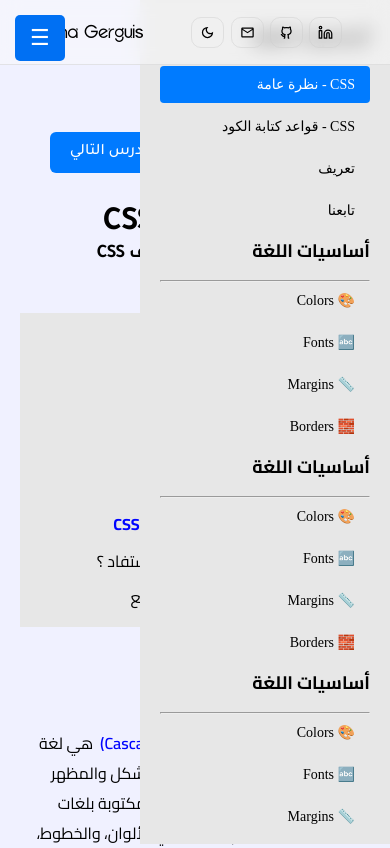
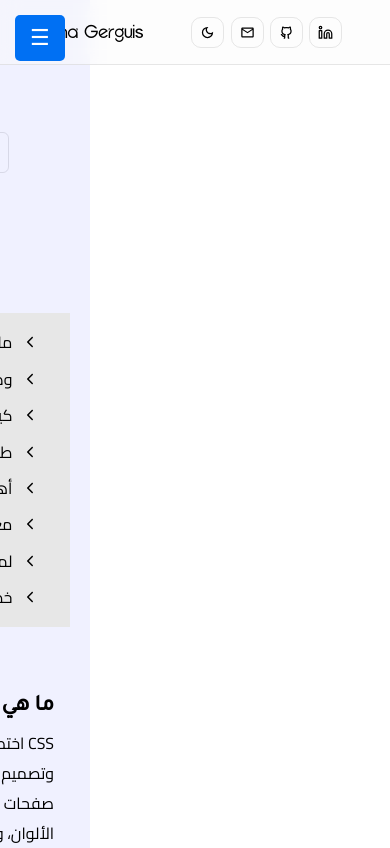
Before and after one commit to mina-gerguis/minagerguis, a Next.js app: page /components/Courses/data/css in a window 390 px wide. Shown: the top 848 px of the page. Built offline with nearby package versions, Linux system fonts and the light colour scheme; a web font is replaced by a local one.

Commit message:
New Update

```diff
--- a/src/app/components/Courses/data/css/CSSCourse.module.css
+++ b/src/app/components/Courses/data/css/CSSCourse.module.css
@@ -17,13 +17,7 @@
     overflow-y: auto;
     position: fixed;
     top: 0;
-    transform: translateX(300);
     transition: transform 0.35s ease-in-out, box-shadow 0.3s ease;
-}
-
-.sidebar.open {
-    transform: translateX(0);
-    box-shadow: 3px 0 10px rgba(0, 0, 0, 0.2);
 }
 
 .sidebar::-webkit-scrollbar {
@@ -44,6 +38,10 @@
     background-color: #0059c9;
 }
 
+.sidebar.open {
+    transform: translateX(0);
+    box-shadow: 3px 0 10px rgba(0, 0, 0, 0.2);
+}
 
 .sidebar h2 {
     font-family: 'Cairo';
@@ -132,23 +130,14 @@ ul li.active {
 }
 
 @media (max-width: 768px) {
-    .courseContainer {
-        direction: ltr;
-        display: block;
-        flex-direction: row-reverse;
-        min-height: 100vh;
-        font-family: sans-serif;
-        overflow: hidden;
+    .sidebar {
+        transform: translateX(100%);
+        position: fixed;
+        z-index: 1000;
     }
 
-    .lessonContent {
-        min-width: 100%;
-    }
-
-    .sidebar {
-        position: fixed;
-        right: 0;
-        width: 250px;
+    .sidebar.open {
+        transform: translateX(0);
     }
 
     .menuButton {
@@ -158,5 +147,6 @@ ul li.active {
     .lessonContent {
         margin-left: 0;
         padding-top: 60px;
+        /* مساحة للزر */
     }
 }
```
